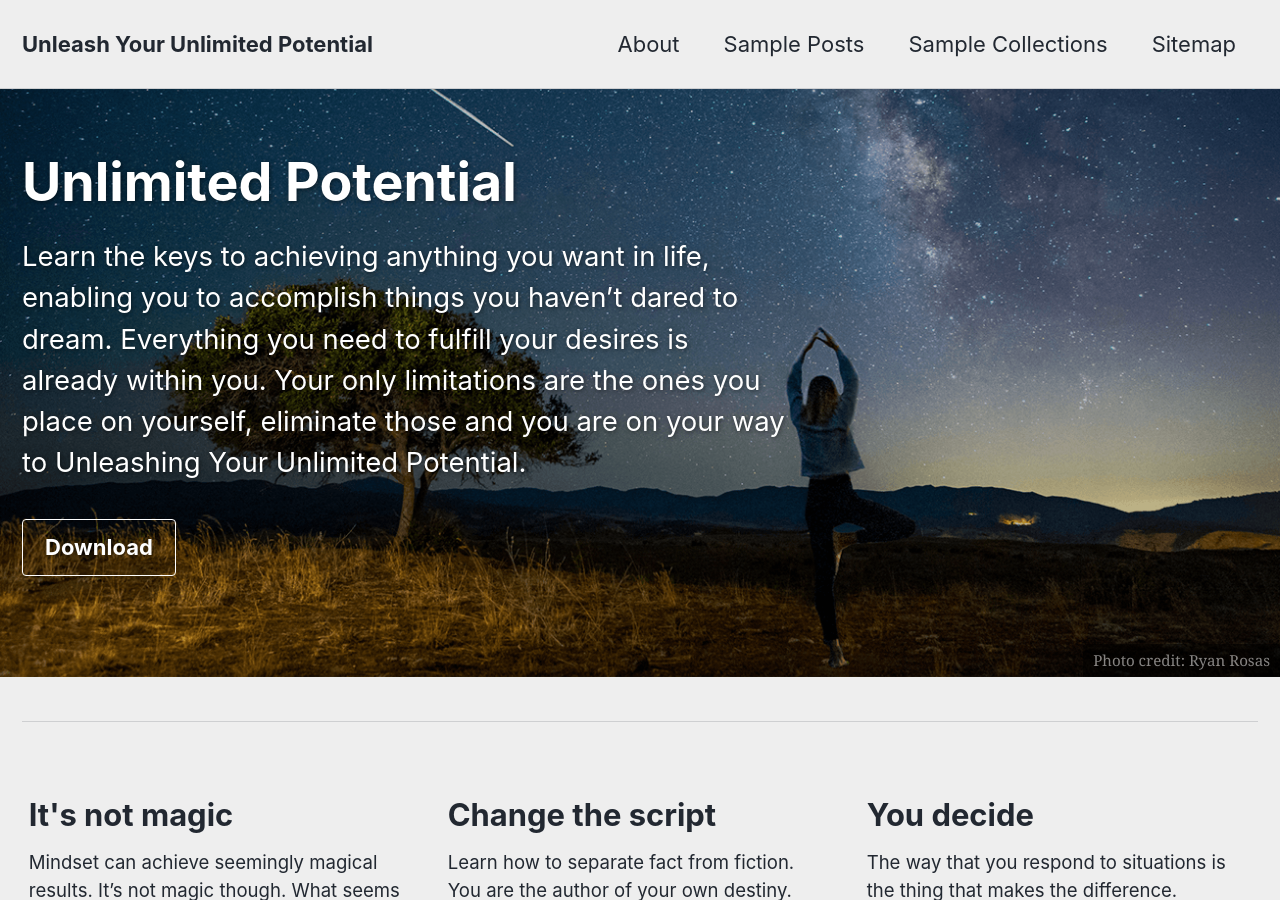
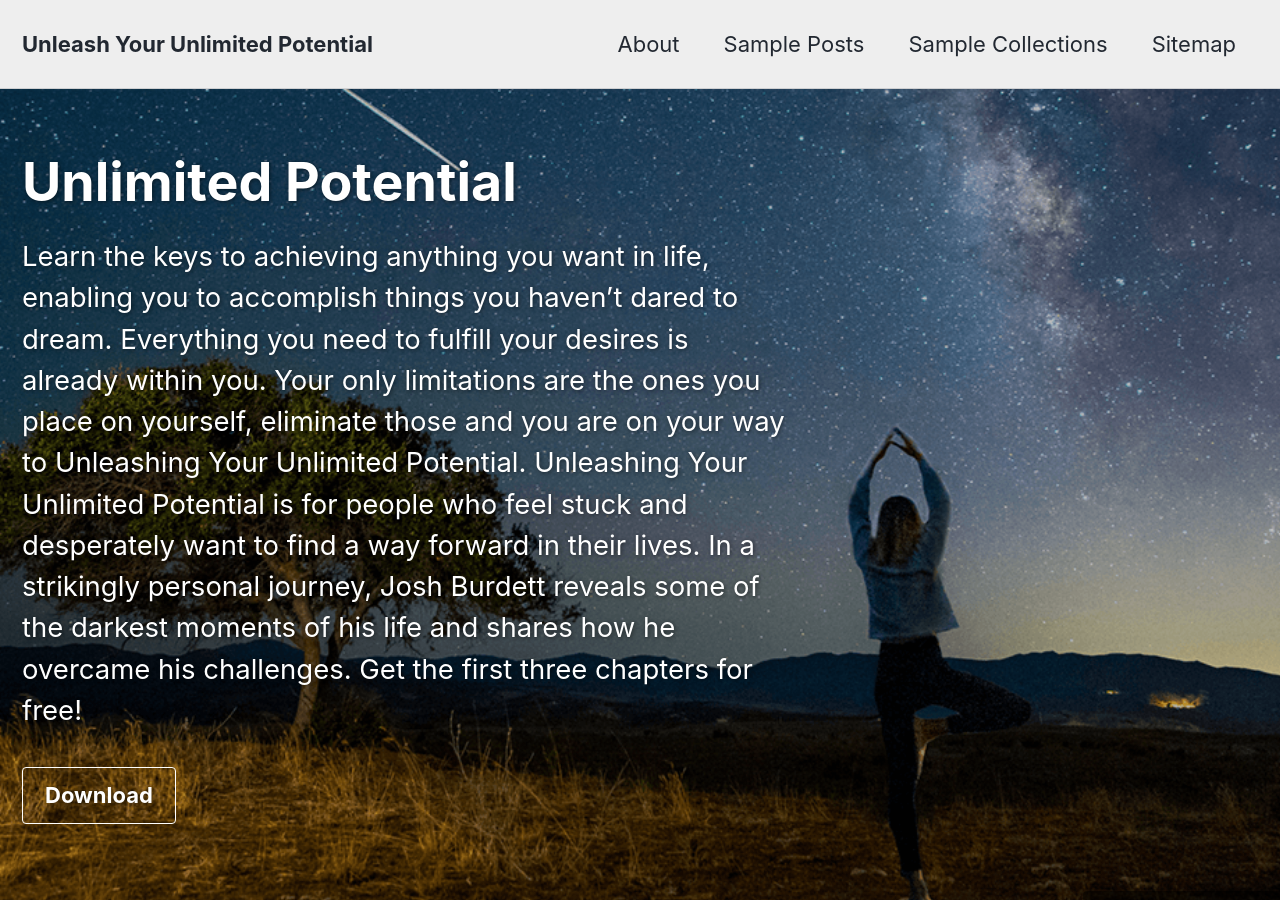
Before and after one commit to josh-burdett/josh-burdett.github.io, a Jekyll site: the page built from index.html, in a window 1280 px wide and 900 px high. Built offline with Jekyll 4.4.1, drawn with Linux system fonts in a browser that asks for light colours; cached includes are drawn as plain includes; nearby versions of some CDN libraries; the list of posts is cut into pages by our own code.

Commit message:
Update index.html

```diff
--- a/index.html
+++ b/index.html
@@ -10,7 +10,7 @@ header:
     - label: "Download"
       url: "https://github.com/mmistakes/minimal-mistakes/"
   caption: "Photo credit: [Ryan Rosas](https://www.instagram.com/pixleprohd/?hl=en)"
-excerpt: "Learn the keys to achieving anything you want in life, enabling you to accomplish things you haven’t dared to dream. Everything you need to fulfill your desires is already within you. Your only limitations are the ones you place on yourself, eliminate those and you are on your way to Unleashing Your Unlimited Potential."
+excerpt: "Learn the keys to achieving anything you want in life, enabling you to accomplish things you haven’t dared to dream. Everything you need to fulfill your desires is already within you. Your only limitations are the ones you place on yourself, eliminate those and you are on your way to Unleashing Your Unlimited Potential. Unleashing Your Unlimited Potential is for people who feel stuck and desperately want to find a way forward in their lives. In a strikingly personal journey, Josh Burdett reveals some of the darkest moments of his life and shares how he overcame his challenges. Get the first three chapters for free!"
 feature_row:
   - title: "It's not magic"
     excerpt: "Mindset can achieve seemingly magical results. It's not magic though. What seems like magic is really just a process of identifying what you want and taking action to get it."
```
